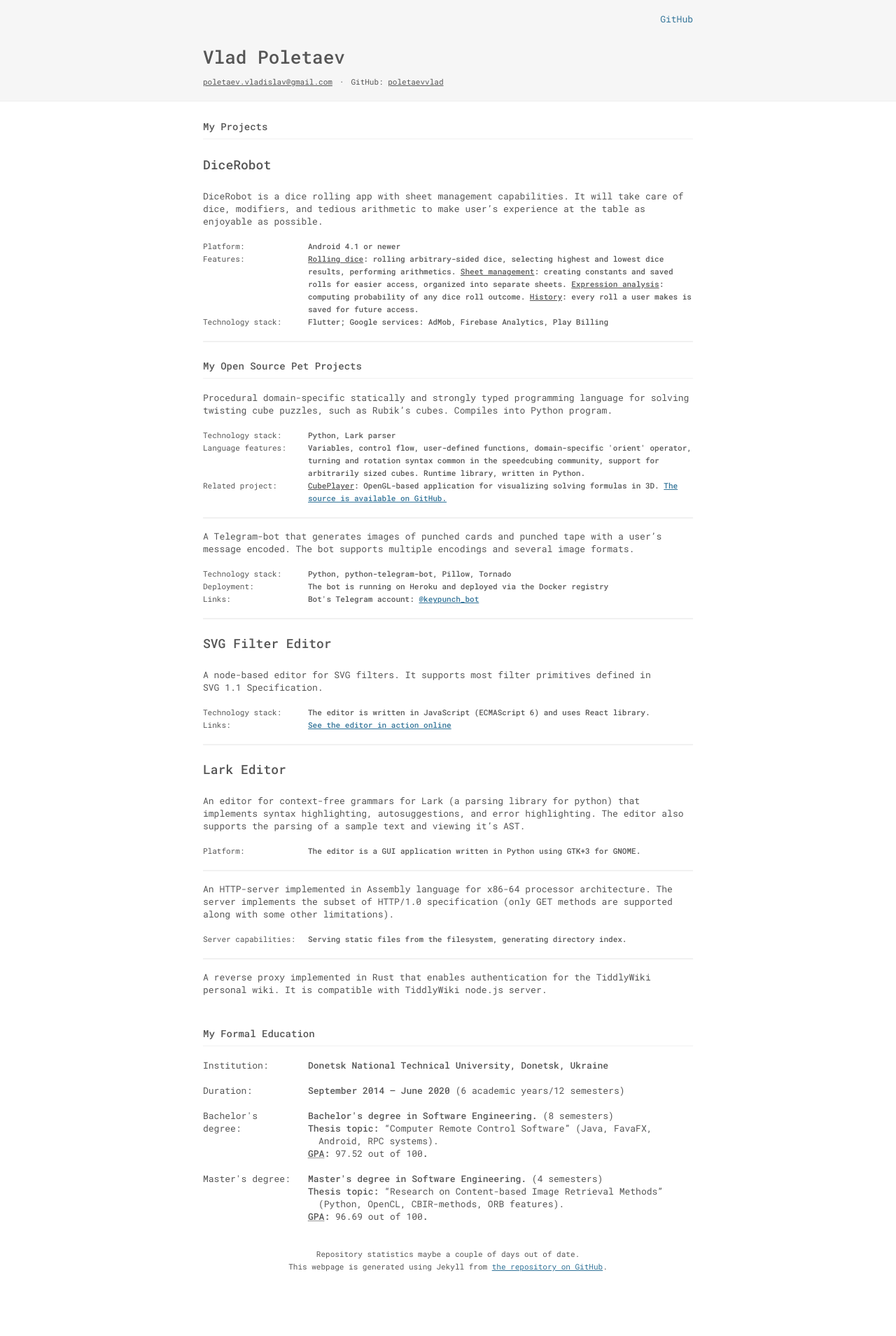
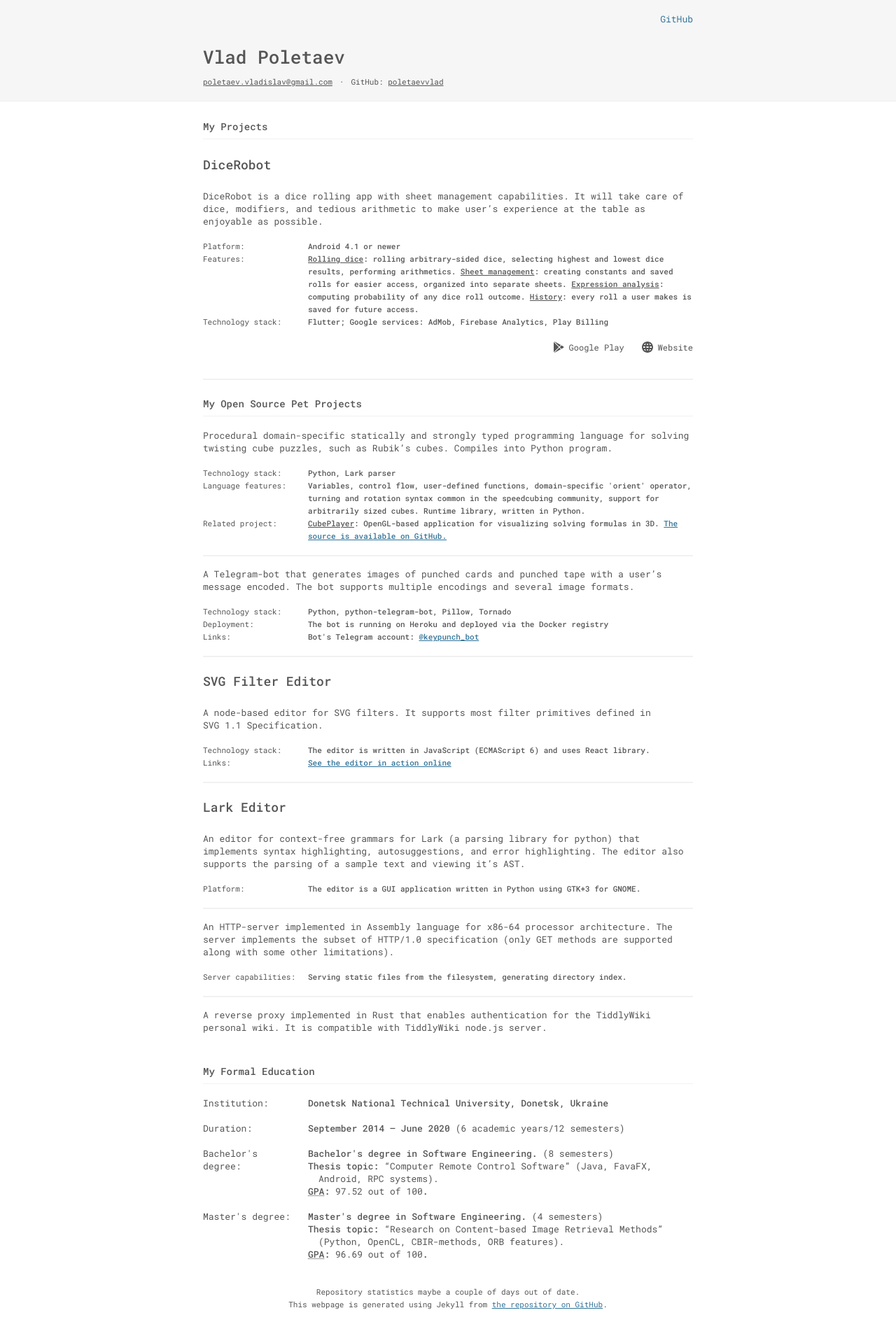
Before and after one commit to poletaevvlad/poletaevvlad.github.io, a Jekyll site: the page built from _pages/projects.md, in a window 1280 px wide. Shown: the whole page at 70% size. Built offline with Jekyll 4.4.1, drawn with Linux system fonts in a browser that asks for light colours; before the commit the page ends 1855 px from its top, so only the background shows below that.

Commit message:
Added links for the DiceRobot project

```diff
--- a/_includes/project_description.html
+++ b/_includes/project_description.html
@@ -28,6 +28,14 @@
       </div>
     {% endfor %}
   </div>
+{% endif %}
+
+{% if project.links %}
+  <nav class="links_list">
+    {% for link in project.links %}
+      <a class="links_list_link icon_{{ link.icon }}" href="{{ link.url }}">{{ link.label }}</a>
+    {% endfor %}
+  </nav>
 {% endif %}
 
 {% if repo %}
--- a/_sass/_projects.sass
+++ b/_sass/_projects.sass
@@ -22,13 +22,18 @@
   &:last-child
     border-bottom-color: transparent
 
+.repo_stats, .links_list
+  margin: 1rem 0 2rem
+  height: 1rem
+
 .repo_stats
-  margin: 1rem 0 2rem
   font-size: 0
-  height: 1rem
   display: flex
   align-items: center
   position: relative
+
+.links_list
+  text-align: right
 
 .stats_numeric
   flex: 0 0 150px
@@ -199,3 +204,47 @@ $unknown-lang-color: #CCC
     z-index: 2
     background-color: $bg-color
     padding-right: 5px
+
+a.links_list_link
+  text-decoration: none
+  color: $text-color
+  font-size: 12px
+  position: relative
+  padding-left: 24px
+  line-height: 1rem
+  display: inline-block
+  margin-left: 16px
+
+  &:hover
+    color: $link-hover
+
+  &::before
+    font-size: 0
+    content: " "
+    position: absolute
+    width: 18px
+    height: 18px
+    left: 0
+    top: 0
+    background-image: url("./images/icons.svg")
+    background-repeat: no-repeat
+
+  &.icon_google_play
+    &::before
+      background-position: -18px -36px
+
+    &:hover::before
+      background-position: -18px -54px
+
+    &:active::before
+      background-position: -18px -72px
+
+  &.icon_website
+    &::before
+      background-position: -36px -36px
+
+    &:hover::before
+      background-position: -36px -54px
+
+    &:active::before
+      background-position: -36px -72px
```
Also changed, not shown: _data/projects.yaml (+8 -0 lines), assets/images/icons.svg.
